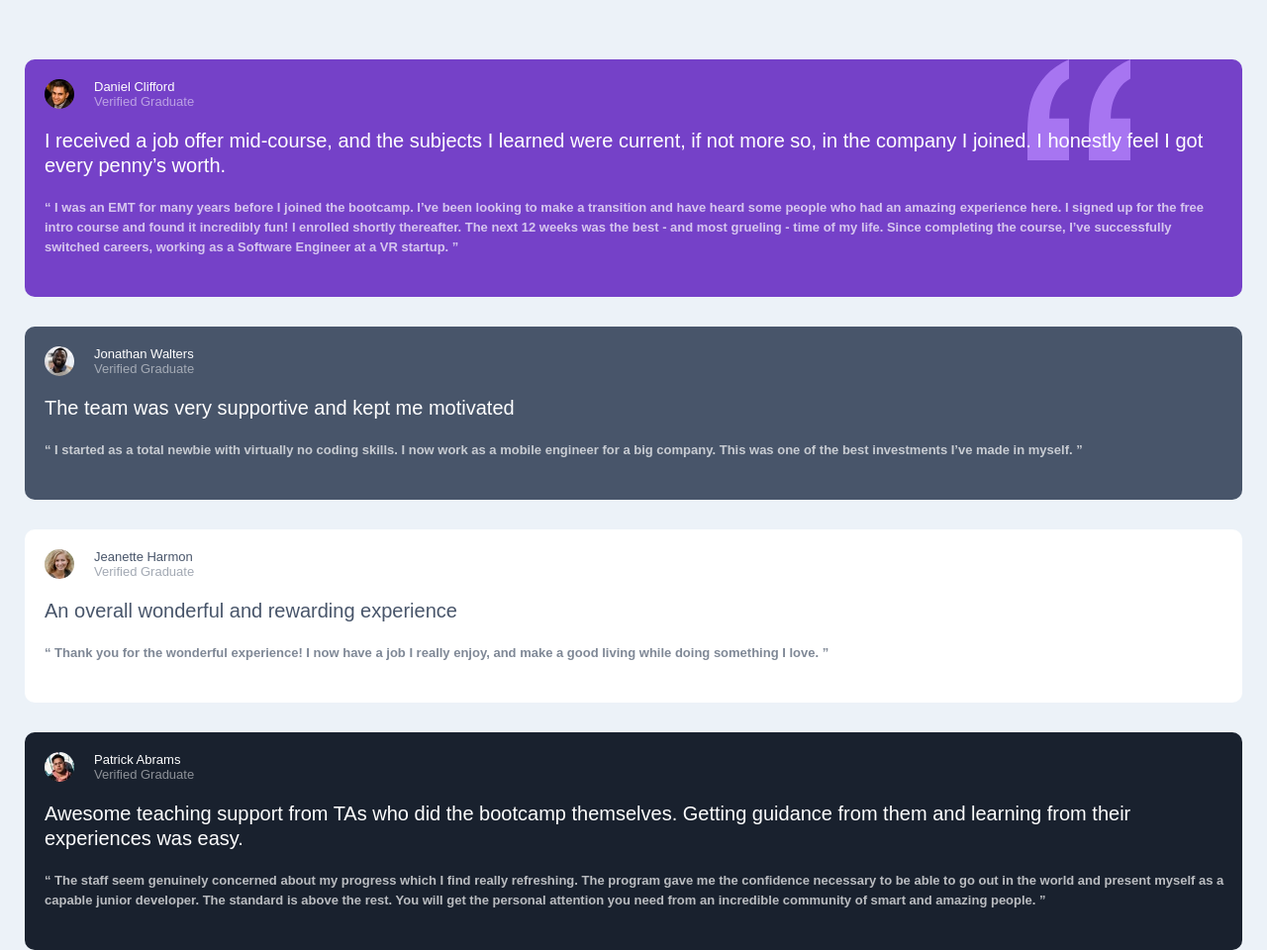
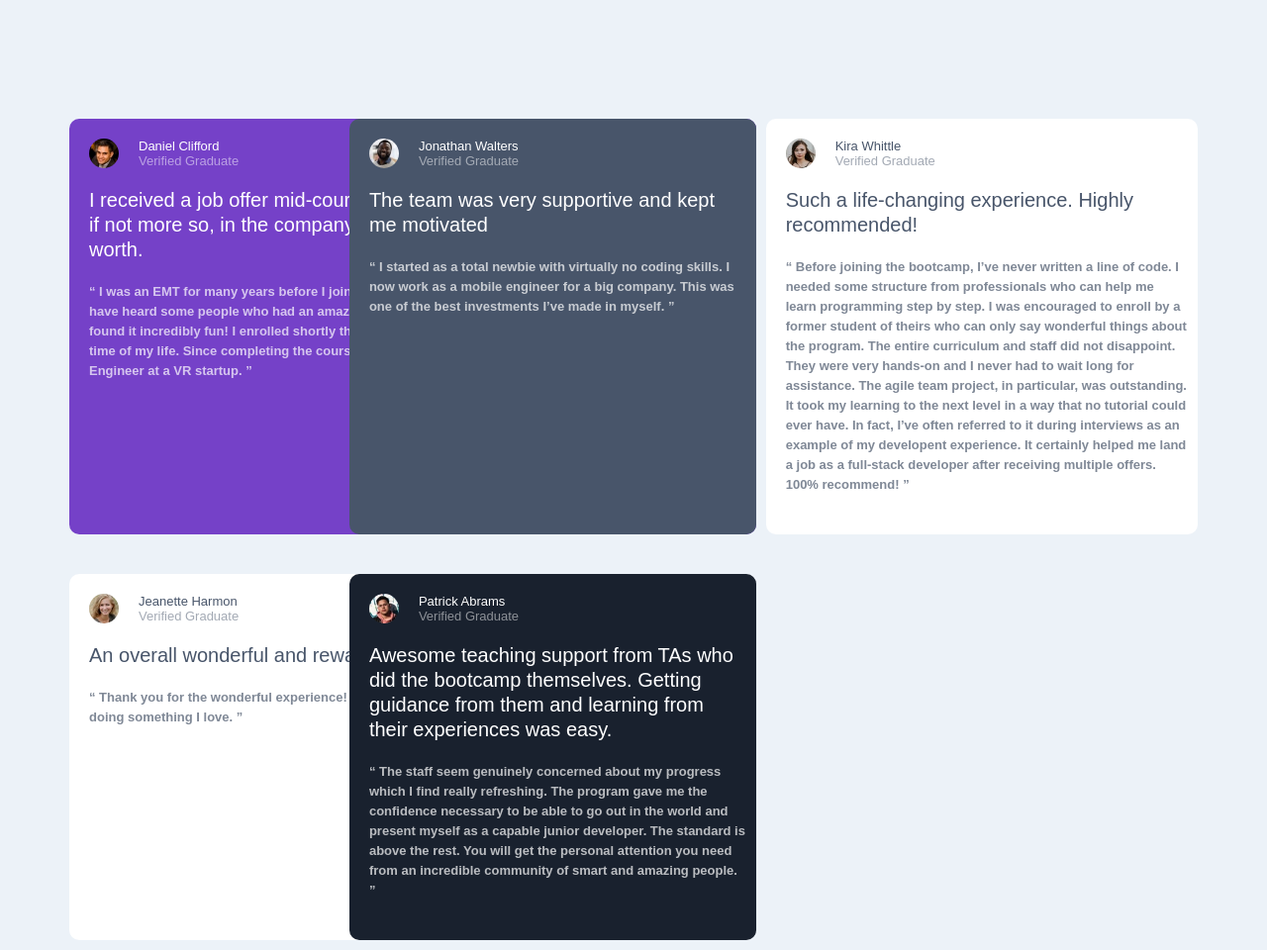
Before and after one commit to TRellTins/testimonials-grid-section, a plain HTML site: page index.html in a window 1280 px wide. Shown: the top 960 px of the page at 99% size. Drawn offline with Linux system fonts and the light colour scheme.

Commit message:
grid positing
removed unnecessary aside.

started grid positioning.

```diff
--- a/index.html
+++ b/index.html
@@ -59,7 +59,7 @@
         an incredible community of smart and amazing people. ”</p>
     </section>
 
-    <section class="review-cont white-background last-cont">
+    <section class="review-cont white-background" id="last-cont">
       <div class="profile-cont">
         <img class="avatar" src="images/image-kira.jpg" alt="profile pic">
         <p class="name-status">Kira Whittle <br><span>Verified Graduate</span></p>
--- a/mystyle.css
+++ b/mystyle.css
@@ -102,3 +102,42 @@ section {
 .review-cont:nth-child(5) {
     background-color: hsl(0, 0%, 100%);
 }
+
+/* desktop setttings */
+@media only screen and (min-width: 600px) {
+   body {
+    padding: 120px 70px;
+    /* to center the content */
+   }
+
+    main {
+    display: grid;
+    grid-row: 2;
+    row-gap: 10px;
+    grid-column: 3;
+    column-gap: 10px;
+   }
+
+   /* styling to make the grid layout */
+   section:nth-of-type(1) {
+    grid-column: 1/3;
+    grid-row: 1/2;
+   }
+   section:nth-of-type(2) {
+    grid-column: 2/3;
+    grid-row: 1/2;
+   }
+   section:nth-of-type(3) {
+    grid-column: 1/3;
+    grid-row: 2/2;
+   }
+   section:nth-of-type(4) {
+    grid-column: 2/3;
+    grid-row: 2/2;
+   }
+   section:nth-of-type(5) {
+    grid-column: 3/3;
+    grid-row: 1/2;
+
+   }
+}
```
